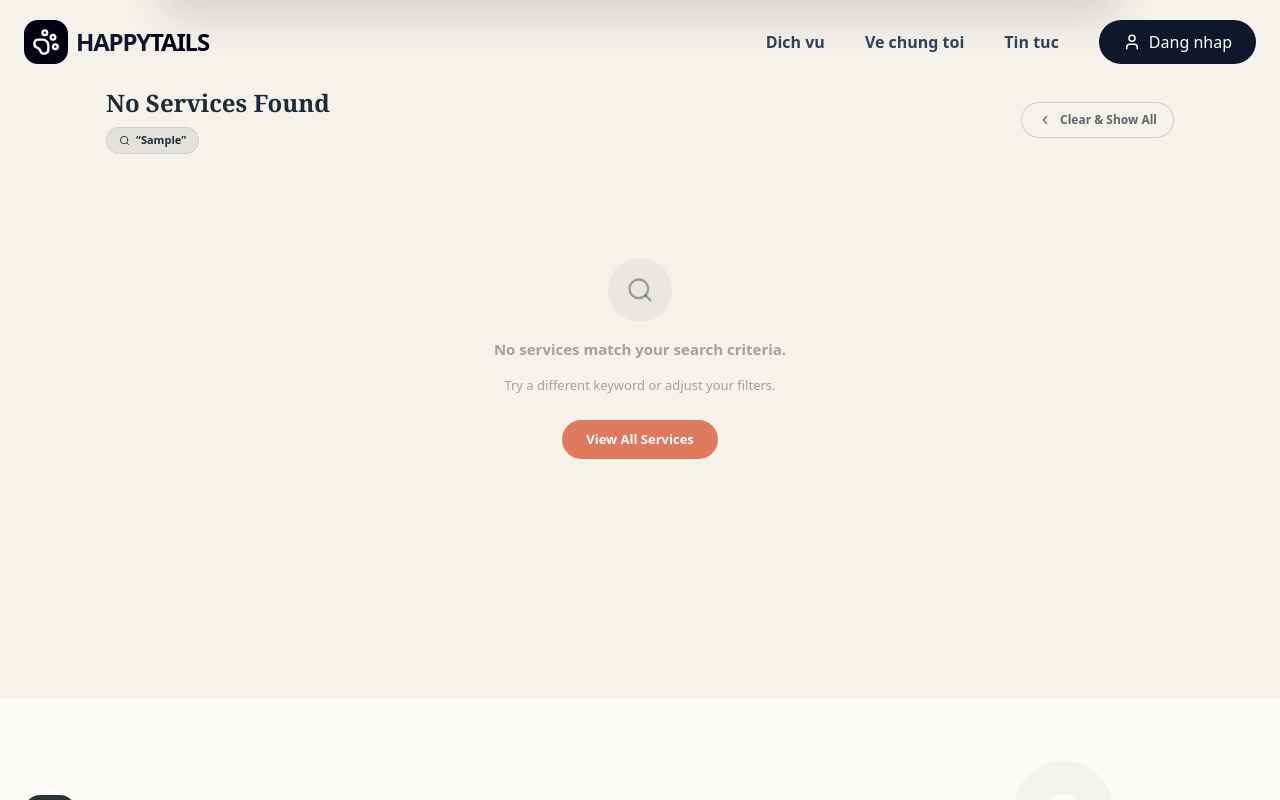
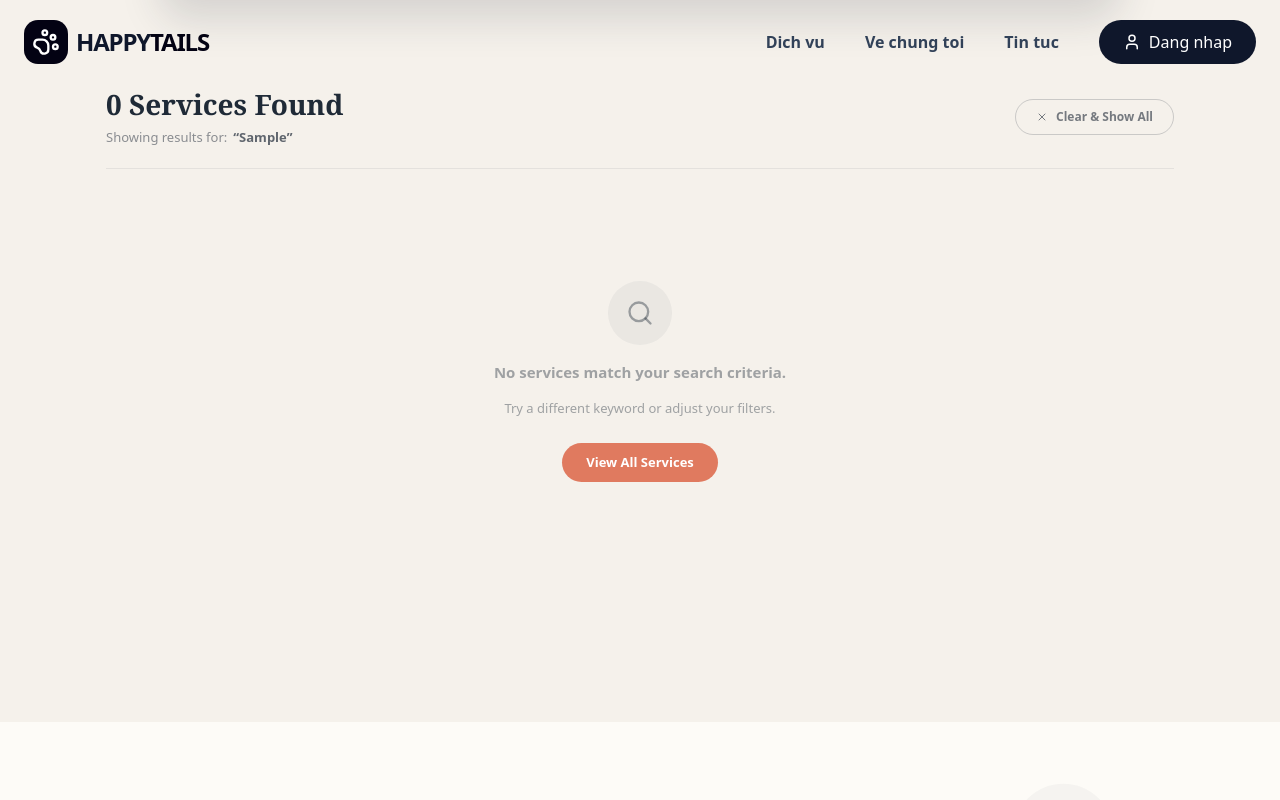
Before and after one commit to VoDaiVy/Happy-Tails-Management, a React app in the folder frontend/: page /service in a window 1280 px wide. Both pictures are taken after typing "Sample" into the empty fields and a click on the button "Search". Shown: the part 573-1373 px from the top of the page. Built offline with nearby package versions, Linux system fonts and the light colour scheme; the HTML template or start-up script is replaced by a standard one.

Commit message:
fix(service):logic for search and filter

```diff
--- a/frontend/src/pages/Service.jsx
+++ b/frontend/src/pages/Service.jsx
@@ -6,7 +6,7 @@ import {
   Sparkles, Stethoscope, Heart, ArrowRight, CheckCircle, Phone, Mail, Clock,
   Video, Coffee, Shield, PawPrint, Monitor, Thermometer, UserCheck,
   Syringe, Star, Award, Upload, Scan, ClipboardList,
-  Scissors, Droplet, Eye, Brush, Smile, Gamepad2, Utensils, Bed, Moon
+  Scissors, Droplet, Eye, Brush, Smile, Gamepad2, Utensils, Bed, Moon, X
 } from 'lucide-react';
 import Navbar from '../components/layout/Navbar';
 import Footer from '../components/layout/Footer';
@@ -768,39 +768,58 @@ const ServicePage = () => {
               transition={{ duration: 0.4 }}
               className="w-full max-w-[1100px] mx-auto px-6 xl:px-4 mt-4 mb-20"
             >
-              {/* Results Header */}
-              <div className="flex flex-col md:flex-row md:items-center justify-between gap-4 mb-6">
-                <div>
-                  <h2 className="text-2xl font-serif font-black text-[#1F2A37]">
-                    {searchResults.length > 0 ? `${searchResults.length} Service${searchResults.length > 1 ? 's' : ''} Found` : 'No Services Found'}
+              {/* Results Header — clean horizontal */}
+              <div className="flex flex-col sm:flex-row sm:items-center justify-between gap-4 mb-8 pb-5 border-b border-[#1F2A37]/8">
+
+                {/* LEFT: Title + subtitle filter info */}
+                <div className="flex flex-col gap-1.5">
+                  <h2 className="font-serif text-[28px] font-black text-[#1F2A37] leading-tight">
+                    {searchResults.length} {searchResults.length === 1 ? 'Service' : 'Services'} Found
                   </h2>
-                  {/* Active filter badges */}
-                  <div className="flex flex-wrap items-center gap-2 mt-2">
+                  {/* Subtitle: Showing results for ... */}
+                  {(activeSearchQuery || activeCategory !== 'All Categories') && (
+                    <p className="text-[13px] text-[#1F2A37]/50 font-medium flex items-center gap-1.5 flex-wrap">
+                      <span>Showing results for:</span>
+                      {activeCategory !== 'All Categories' && (
+                        <span className="font-bold text-[#1F2A37]/70">{activeCategory}</span>
+                      )}
+                      {activeCategory !== 'All Categories' && activeSearchQuery && (
+                        <span className="text-[#1F2A37]/30">+</span>
+                      )}
                       {activeSearchQuery && (
-                      <span className="inline-flex items-center gap-1.5 bg-[#1F2A37]/8 border border-[#1F2A37]/10 text-[#1F2A37] px-3 py-1 rounded-full text-[11px] font-bold">
-                        <Search size={11} /> &ldquo;{activeSearchQuery}&rdquo;
-                      </span>
+                        <span className="font-bold text-[#1F2A37]/70">&ldquo;{activeSearchQuery}&rdquo;</span>
                       )}
-                    {activeCategory !== 'All Categories' && (
-                      <span className="inline-flex items-center gap-1.5 bg-[#7FB069]/10 border border-[#7FB069]/20 text-[#7FB069] px-3 py-1 rounded-full text-[11px] font-bold">
-                        {activeCategory}
-                      </span>
+                    </p>
                   )}
+                </div>
+
+                {/* RIGHT: Sort pill + Clear button */}
+                <div className="flex items-center gap-3 shrink-0">
+                  {/* Active sort badge — only shows if not Default */}
                   {activeSortBy !== 'Default' && (
-                      <span className="inline-flex items-center gap-1.5 bg-[#E07A5F]/10 border border-[#E07A5F]/20 text-[#E07A5F] px-3 py-1 rounded-full text-[11px] font-bold">
+                    <span
+                      className="inline-flex items-center gap-1.5 px-4 py-2 rounded-full text-[12px] font-bold border transition-all"
+                      style={{
+                        backgroundColor: '#FDF5F2',
+                        borderColor: '#E07A5F60',
+                        color: '#E07A5F',
+                      }}
+                    >
+                      <Activity size={12} />
                       {activeSortBy}
                     </span>
                   )}
+
+                  {/* Clear & Show All button */}
+                  <button
+                    onClick={handleClearSearch}
+                    className="inline-flex items-center gap-2 px-5 py-2 rounded-full text-[12px] font-bold border border-[#1F2A37]/20 text-[#1F2A37]/60 bg-transparent hover:bg-[#F5F1EB] hover:border-[#1F2A37]/30 hover:text-[#1F2A37]/80 transition-all duration-200"
+                  >
+                    <X size={12} />
+                    Clear & Show All
+                  </button>
                 </div>
               </div>
-                <button
-                  onClick={handleClearSearch}
-                  className="flex items-center gap-2 border border-[#1F2A37]/20 text-[#1F2A37]/70 hover:border-[#E07A5F] hover:text-[#E07A5F] px-4 py-2 rounded-full text-[12px] font-bold transition-all shrink-0"
-                >
-                  <ChevronDown size={14} className="rotate-90" /> Clear & Show All
-                </button>
-              </div>
-
               {/* Results Grid */}
               {searchResults.length === 0 ? (
                 <motion.div
```
Lines whose indentation alone changed are shown as unchanged.
